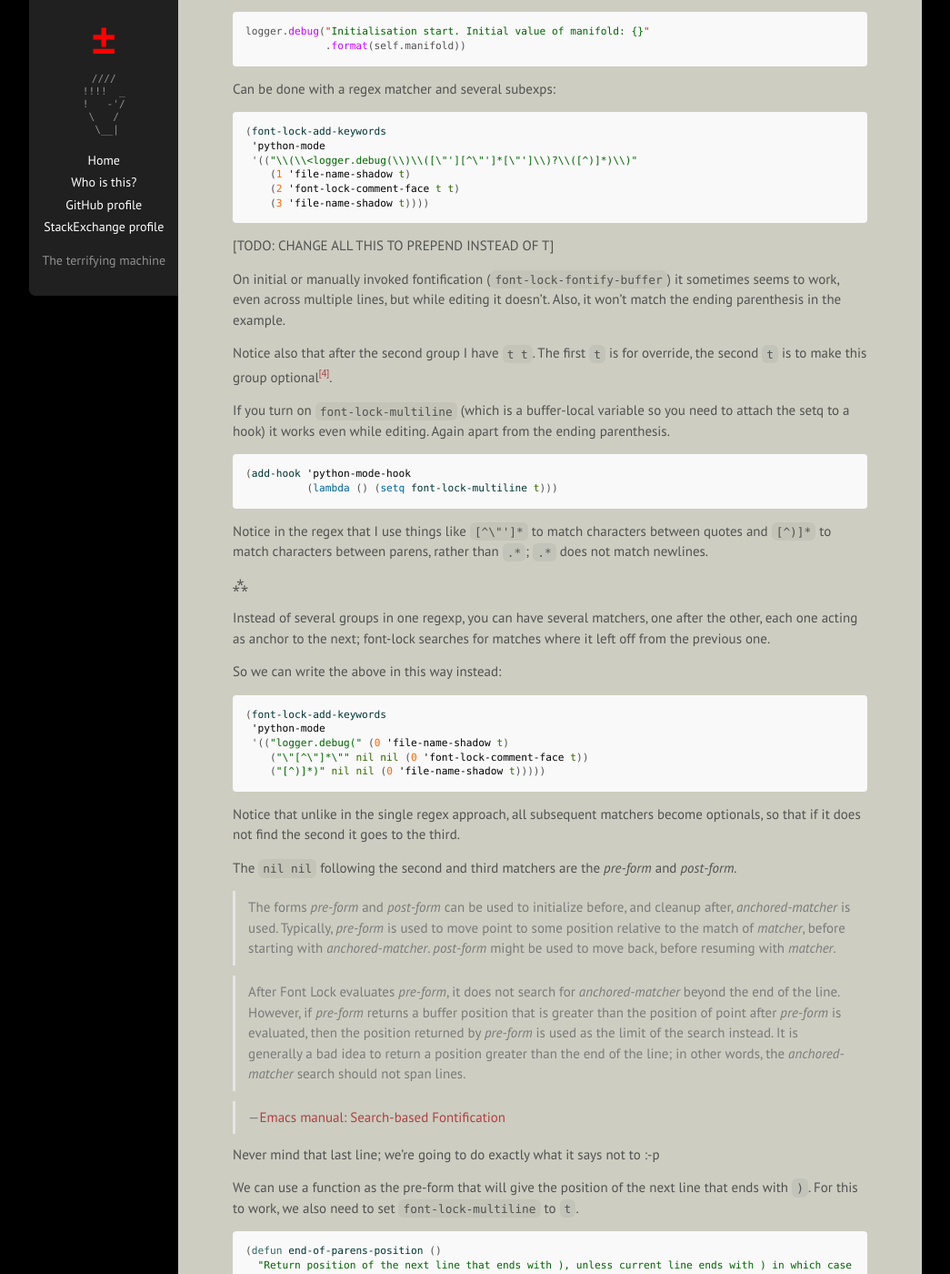
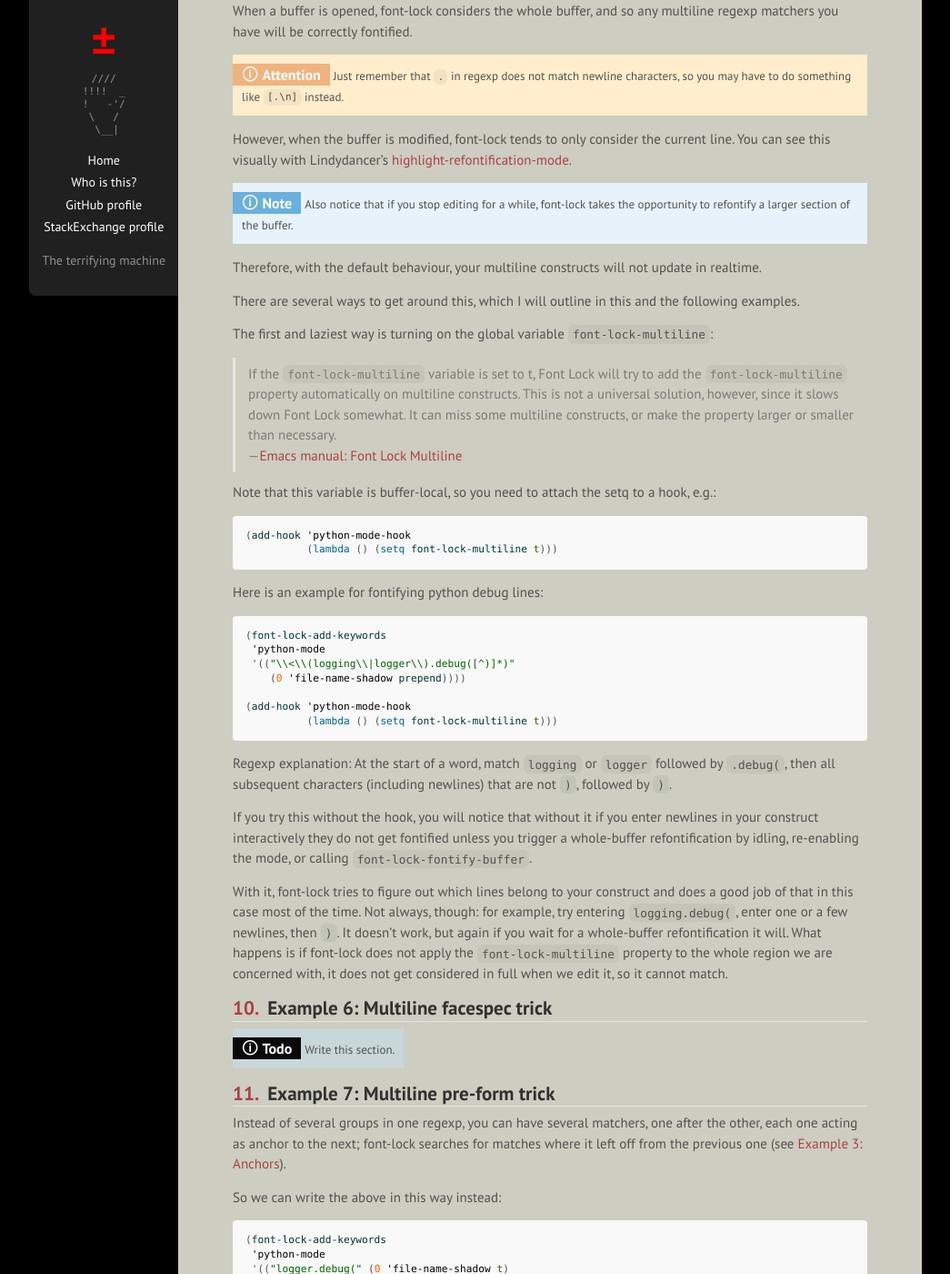
Before and after one commit to plu5/plu5.github.io, a Jekyll site: the page built from _posts/2021-03-12-on-emacs-font-lock.md, in a window 1280 px wide and 1400 px high, scrolled down 6013 px. Shown: the whole window at 91% size, without its empty margins (117-1162 px from the left). Built offline with Jekyll 4.4.1, drawn with Linux system fonts in a browser that asks for light colours; some of the changed text lies outside the part shown.

Commit message:
Update font-lock article
still more work to be done

````diff
--- a/_posts/2021-03-12-on-emacs-font-lock.md
+++ b/_posts/2021-03-12-on-emacs-font-lock.md
@@ -39,7 +39,7 @@ It is easier to understand by looking at examples.
 
 - `"\\<\\(FIXME\\):"` is the `matcher`; in this case, a regexp pattern. `\<` signifies the beginning of a word, `\(` and `\)` deliminate the capture group.
 - `1` is the capture group (subexp) to fontify. Here, `FIXME` is capture group 1 so only that will be fontified, without the `:` that follows. If put here `0` instead, `:` would be fontified as well.
-- `font-lock-warning-face` is the face to fontify the matches with. You can see what it looks like, and other faces, in `M-x list-faces-display`. You can define your own with`defface`.
+- `font-lock-warning-face` is the face to fontify the matches with. You can see what it looks like, and other faces, in `M-x list-faces-display`. You can define your own with [`defface`](https://www.gnu.org/software/emacs/manual/html_node/elisp/Defining-Faces.html).
 
 To add your own keywords you can use `font-lock-add-keywords`. For example, to add this to Org mode:
 
@@ -94,6 +94,35 @@ src_python{print("hi")}
 3. The '2' capture group is the part between the second set to `\( \)`: `}`. This matches the ending bracket.
 
 {% include aside.html content="A note that is quite unrelated to font-lock: These Org one-line code snippets do not have syntax highlighting in the Org mode buffer sadly, but they do in the exported document, making them superior to using Org mode monospace, i.e. `~print(\"hi\")~`." %}
+
+## Optional capture groups
+Following [the precedence-determining optional argument discussed [above](#a-note-on-precedence), there is another optional argument that can be given: `laxmatch`.
+
+```
+(subexp facespec [override [laxmatch]])
+```
+
+If you are fontifying multiple capture groups, but one of them is optional and will not always be present in the construct you are fontifying, you should pass `t` after override or font-lock will raise an error when it can’t find this group.
+
+> If _laxmatch_ is non-`nil`, it means there should be no error if there is no subexpression numbered _subexp_ in _matcher_. Obviously, fontification of the subexpression numbered _subexp_ will not occur. However, fontification of other subexpressions (and other regexps) will continue. If _laxmatch_ is nil, and the specified subexpression is missing, then an error is signaled which terminates search-based fontification.
+—[Emacs manual: Search-based Fontification](https://www.gnu.org/software/emacs/manual/html_node/elisp/Search_002dbased-Fontification.html)
+
+Here is an example for fontifying python debug logging lines in a subtle colour, except for the strings which are fontified the same as comments, but may not always be present.
+
+```elisp
+(font-lock-add-keywords
+ 'python-mode
+ '(("\\<\\(logging\\|logger\\).debug(\\([\"'][^\"']*[\"']\\)?[^)]*)"
+    (0 'file-name-shadow prepend)
+    (2 'font-lock-comment-face prepend t) ; optional
+    )))
+```
+
+If the `t` isn’t given, it will raise this error:
+
+> No match 2 in highlight (2 'font-lock-comment-face prepend)
+
+{% include todo.html content="This is not the best example, because it’d probably be better to do the string matcher as an anchor matcher, especially since there can be multiple strings in one logging line (strings side by side get combined in Python, and this is often used to break up a long string into multiple lines)." %}
 
 ## Example 3: Anchors
 In a font-lock keyword specification, following the matcher and facespec, you can have anchored matchers; matchers that will only execute if the previous one matched, and will begin their search where the last one left off. They take the following form:
@@ -237,51 +266,39 @@ The first and laziest way is turning on the global variable `font-lock-multiline
 > If the `font-lock-multiline` variable is set to t, Font Lock will try to add the `font-lock-multiline` property automatically on multiline constructs. This is not a universal solution, however, since it slows down Font Lock somewhat. It can miss some multiline constructs, or make the property larger or smaller than necessary.
 —[Emacs manual: Font Lock Multiline](https://www.gnu.org/software/emacs/manual/html_node/elisp/Font-Lock-Multiline.html)
 
-TODO: find examples where this works
-
-## Example 6: Multiline facespec trick
-
-The problem with this approach
-
-## Example 7: Multiline pre-form trick
-TODO: this is too long and confusing, i’d like to have a different example just for anchors, then some examples for multiline tricks, as they are quite separate and hacky
-
-Consider the case of fontifying logging debug lines to make them less attention drawing from the code. They may span multiple lines, as follows:
-
-```python
-logger.debug("Initialisation start. Initial value of manifold: {}"
-             .format(self.manifold))
-```
-
-Can be done with a regex matcher and several subexps:
-
-```elisp
-(font-lock-add-keywords
- 'python-mode
- '(("\\(\\<logger.debug(\\)\\([\"'][^\"']*[\"']\\)?\\([^)]*)\\)"
-    (1 'file-name-shadow t)
-    (2 'font-lock-comment-face t t)
-    (3 'file-name-shadow t))))
-```
-
-[TODO: CHANGE ALL THIS TO PREPEND INSTEAD OF T]
-
-On initial or manually invoked fontification (`font-lock-fontify-buffer`) it sometimes seems to work, even across multiple lines, but while editing it doesn’t. Also, it won’t match the ending parenthesis in the example.
-
-Notice also that after the second group I have `t t`. The first `t` is for override, the second `t` is to make this group optional[^se-laxmatch].
-
-If you turn on `font-lock-multiline` (which is a buffer-local variable so you need to attach the setq to a hook) it works even while editing. Again apart from the ending parenthesis.
+Note that this variable is buffer-local, so you need to attach the setq to a hook, e.g.:
 
 ```elisp
 (add-hook 'python-mode-hook
           (lambda () (setq font-lock-multiline t)))
 ```
 
-Notice in the regex that I use things like `[^\"']*` to match characters between quotes and `[^)]*` to match characters between parens, rather than `.*`; `.*` does not match newlines.
+Here is an example for fontifying python debug lines:
 
-⁂
+```elisp
+(font-lock-add-keywords
+ 'python-mode
+ '(("\\<\\(logging\\|logger\\).debug([^)]*)"
+    (0 'file-name-shadow prepend))))
 
-Instead of several groups in one regexp, you can have several matchers, one after the other, each one acting as anchor to the next; font-lock searches for matches where it left off from the previous one.
+(add-hook 'python-mode-hook
+          (lambda () (setq font-lock-multiline t)))
+```
+
+Regexp explanation: At the start of a word, match `logging` or `logger` followed by `.debug(`, then all subsequent characters (including newlines) that are not `)`, followed by `)`.
+
+If you try this without the hook, you will notice that without it if you enter newlines in your construct interactively they do not get fontified unless you trigger a whole-buffer refontification by idling, re-enabling the mode, or calling `font-lock-fontify-buffer`.
+
+With it, font-lock tries to figure out which lines belong to your construct and does a good job of that in this case most of the time. Not always, though: for example, try entering `logging.debug(`, enter one or a few newlines, then `)`. It doesn’t work, but again if you wait for a whole-buffer refontification it will. What happens is if font-lock does not apply the `font-lock-multiline` property to the whole region we are concerned with, it does not get considered in full when we edit it, so it cannot match.
+
+## Example 6: Multiline facespec trick
+
+[//]: # (The problem with this approach)
+
+{% include todo.html content="Write this section." %}
+
+## Example 7: Multiline pre-form trick
+Instead of several groups in one regexp, you can have several matchers, one after the other, each one acting as anchor to the next; font-lock searches for matches where it left off from the previous one (see [Example 3: Anchors](#example-3-anchors)).
 
 So we can write the above in this way instead:
 
@@ -303,7 +320,7 @@ The `nil nil` following the second and third matchers are the _pre-form_ and _po
 
 > —[Emacs manual: Search-based Fontification](https://www.gnu.org/software/emacs/manual/html_node/elisp/Search_002dbased-Fontification.html)
 
-Never mind that last line; we’re going to do exactly what it says not to :-p
+Never mind that last line; we’re going to do exactly that.
 
 We can use a function as the pre-form that will give the position of the next line that ends with `)`. For this to work, we also need to set `font-lock-multiline` to `t`.
 
@@ -361,26 +378,23 @@ There’s a lot about multiline that I still don’t understand. Some stuff to r
 
 ## Example 8: Multiline by extend region
 
+{% include todo.html content="Write this section." %}
+
 ## Performance considerations
 
 Adding font-lock keywords is necessarily sacrificing performance for looks. You can mitigate the performance impact by benchmarking, finding less costly ways to do the same thing, and avoiding unnecessary complexity where possible.
 
 Poorly written matcher and pre-form functions can lead to poor performance or hangs, and C-h v font-lock-keywords seems to suggest regexp patterns could cause major problems too:
 
-> Be careful when composing regexps for this list; a poorly written pattern can dramatically slow things down!
-
-FIXME
-
-> Be careful when composing these regular expressions; a poorly written pattern can dramatically slow things down! The function regexp-opt (see Regexp Functions) is useful for calculating optimal regular expressions to match several keywords.
+> Be careful when composing these regular expressions; a poorly written pattern can dramatically slow things down! The function regexp-opt (see [Regexp Functions](https://www.gnu.org/software/emacs/manual/html_node/elisp/Regexp-Functions.html)) is useful for calculating optimal regular expressions to match several keywords.
 —[Emacs manual: Search-based Fontification](https://www.gnu.org/software/emacs/manual/html_node/elisp/Search_002dbased-Fontification.html)
-
-https://www.gnu.org/software/emacs/manual/html_node/elisp/Regexp-Functions.html
 
 All of the packages by Lindydancer are really excellent for font-lock debugging:
 
 - [font-lock-studio](https://github.com/Lindydancer/font-lock-studio) is a step-by-step debugger for font-lock. This is very helpful to see what font-lock is actually doing, which may be something other than you expect. Run it in a buffer with your fontified text: `M-x font-lock-studio`, and press space to step through. Watch the echo area for information. For more options, look at the Font Lock Studio menu entries, or press `?`.
 - font-lock keywords with [font-lock-profiler](https://github.com/Lindydancer/font-lock-profiler).
-- TODO
+
+{% include todo.html content="More could be added to this list." %}
 
 They are all on MELPA so you can easily install them with `M-x package-install`. You may need to first do `M-x package-refresh-contents` to update the list of packages your Emacs knows about.
 
````
Also changed, not shown: other parts of _posts/2021-03-12-on-emacs-font-lock.md (+1 -1 lines).
